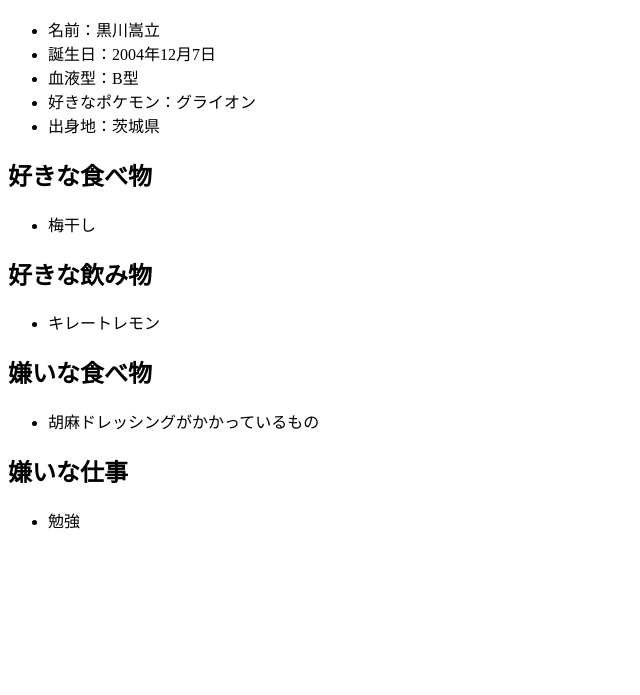
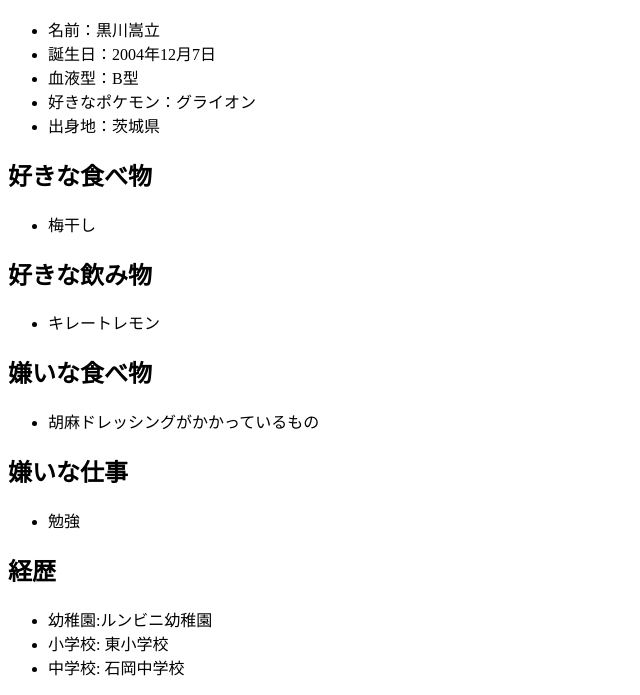
Before and after one commit to kurokawatakeru/dsc, a plain HTML site: page index.html in a window 1280 px wide. Shown: the part 127-822 px from the top of the page, without its empty margins (0-640 px from the left). Before the commit the page ends 800 px from the top, so only its background shows below. Drawn offline with Linux system fonts and the light colour scheme.

Commit message:
経歴追加

```diff
--- a/index.html
+++ b/index.html
@@ -42,5 +42,14 @@
         勉強
     </li>
 </ul>
+<h2>
+    経歴
+</h2>
+<ul>
+    <li>幼稚園:ルンビニ幼稚園 </li>
+    <li>小学校: 東小学校</li>
+    <li>中学校: 石岡中学校</li>
+</ul>
+
 </body>
 </html>
```
